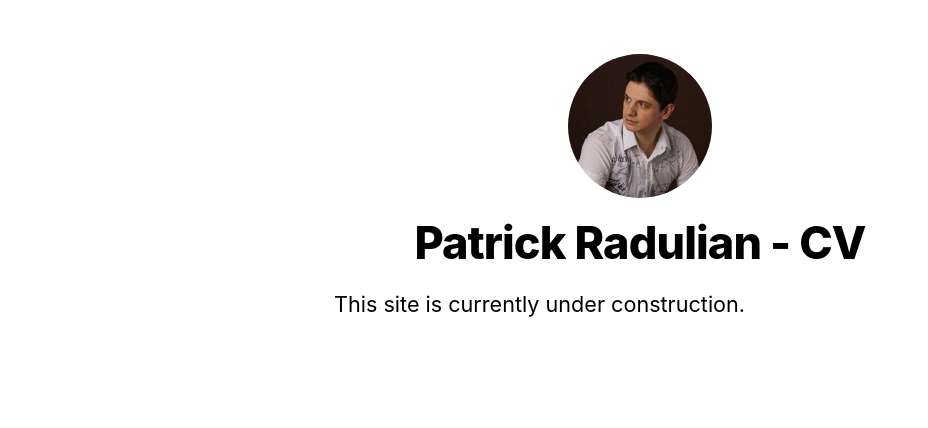
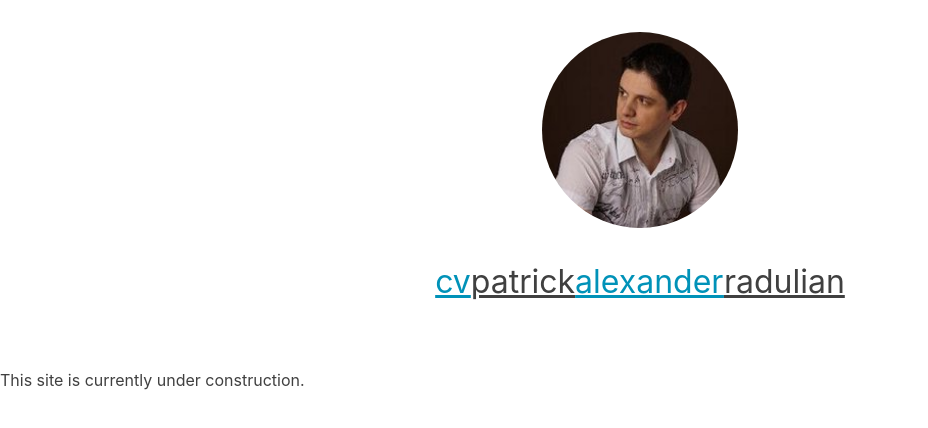
Before and after one commit to patrick-radulian/cv, a Next.js app: page / in a window 1280 px wide. Shown: the top 428 px of the page, without its empty margins (0-928 px from the left). Built offline with nearby package versions, Linux system fonts and the light colour scheme.

Commit message:
Restructure header and implement name field

```diff
--- a/components/date.tsx
+++ b/components/date.tsx
@@ -1,6 +1,7 @@
 import { parseISO, format } from 'date-fns'
 
 export default function Date({ dateString }: { dateString: string }) {
-  const date = parseISO(dateString)
-  return <time dateTime={dateString}>{format(date, 'LLLL d, yyyy')}</time>
+    const date = parseISO(dateString);
+
+    return <time dateTime={dateString}>{format(date, 'LLLL d, yyyy')}</time>
 }
--- /dev/null
+++ b/components/header/header.module.css
@@ -0,0 +1,15 @@
+.header {
+    display: flex;
+    flex-direction: column;
+    align-items: center;
+    margin: 2rem;
+}
+
+.profileImage {
+    border-radius: 50%;
+}
+
+.name {
+    font-size: 2rem;
+    margin: 2rem;
+}
--- /dev/null
+++ b/components/header/header.tsx
@@ -0,0 +1,18 @@
+import Image from "next/image"
+import styles from "./header.module.css"
+import utilStyles from "../../styles/utils.module.css";
+
+export default function Header() {
+    return (
+        <header className={styles.header}>
+            <Image priority src="/images/profile.jpg" className={styles.profileImage} height={196} width={196} alt="Patrick Radulian"/>
+
+            <div className={styles.name}>
+                <span className={`${utilStyles.colorSecondary} ${utilStyles.underline}`}>cv</span>
+                <span className={utilStyles.underline}>patrick</span>
+                <span className={`${utilStyles.colorSecondary} ${utilStyles.underline}`}>alexander</span>
+                <span className={utilStyles.underline}>radulian</span>
+            </div>
+        </header>
+    )
+}
--- a/components/layout.module.css
+++ /dev/null
@@ -1,15 +0,0 @@
-.container {
-    max-width: 36rem;
-    padding: 0 1rem;
-    margin: 3rem auto 6rem;
-  }
-
-  .header {
-    display: flex;
-    flex-direction: column;
-    align-items: center;
-  }
-
-  .backToHome {
-    margin: 3rem 0 0;
-  }
--- a/components/layout.tsx
+++ b/components/layout.tsx
@@ -3,9 +3,7 @@ import Image from 'next/image'
 import styles from './layout.module.css'
 import utilStyles from '../styles/utils.module.css'
 import Link from 'next/link'
-
-const name = "Patrick Radulian - CV"
-export const siteTitle = "Patrick Radulian"
+import Header from './header/header'
 
 interface ILayout {
     children: React.ReactNode
@@ -14,54 +12,16 @@ interface ILayout {
 
 export default function Layout({children, home}: ILayout) {
     return (
-    <div className={styles.container}>
+        <div>
             <Head>
                 <link rel="icon" href="/favicon.ico" />
-        <meta
-          name="description"
-          content="Patrick Radulian's CV"
-        />
-        <meta
-          property="og:image"
-          content={`https://og-image.vercel.app/${encodeURI(
-            siteTitle
-          )}.png?theme=light&md=0&fontSize=75px&images=https%3A%2F%2Fassets.zeit.co%2Fimage%2Fupload%2Ffront%2Fassets%2Fdesign%2Fnextjs-black-logo.svg`}
-        />
-        <meta name="og:title" content={siteTitle} />
-        <meta name="twitter:card" content="summary_large_image" />
+                <meta name="description" content="Patrick Radulian's CV"/>
+                <meta name="og:title" content="Patrick Radulian" />
             </Head>
 
-      <header className={styles.header}>
-        {home ? (
-          <>
-            <Image priority src="/images/profile.jpg" className={utilStyles.borderCircle} height={144} width={144} alt={name}/>
-            <h1 className={utilStyles.heading2Xl}>{name}</h1>
-          </>
-        ) : (
-          <>
-            <Link href="/">
-              <a>
-                <Image priority src="/images/profile.jpg" className={utilStyles.borderCircle} height={108} width={108} alt={name}/>
-              </a>
-            </Link>
-            <h2 className={utilStyles.headingLg}>
-              <Link href="/">
-                <a className={utilStyles.colorInherit}>{name}</a>
-              </Link>
-            </h2>
-          </>
-        )}
-      </header>
+            <Header/>
 
             <main>{children}</main>
-
-      {!home && (
-        <div className={styles.backToHome}>
-          <Link href="/">
-            <a>← Back to home</a>
-          </Link>
-        </div>
-      )}
         </div>
     )
 }
--- a/lib/posts.tsx
+++ /dev/null
@@ -1,69 +0,0 @@
-import fs from 'fs'
-import path from 'path'
-import matter from 'gray-matter'
-import remark from 'remark'
-import html from 'remark-html'
-
-const postsDirectory = path.join(process.cwd(), 'posts')
-
-export function getSortedPostsData() {
-  // Get file names under /posts
-  const fileNames = fs.readdirSync(postsDirectory)
-  const allPostsData = fileNames.map(fileName => {
-    // Remove ".md" from file name to get id
-    const id = fileName.replace(/\.md$/, '')
-
-    // Read markdown file as string
-    const fullPath = path.join(postsDirectory, fileName)
-    const fileContents = fs.readFileSync(fullPath, 'utf8')
-
-    // Use gray-matter to parse the post metadata section
-    const matterResult = matter(fileContents)
-
-    // Combine the data with the id
-    return {
-      id,
-      ...(matterResult.data as { date: string; title: string })
-    }
-  })
-  // Sort posts by date
-  return allPostsData.sort((a, b) => {
-    if (a.date < b.date) {
-      return 1
-    } else {
-      return -1
-    }
-  })
-}
-
-export function getAllPostIds() {
-  const fileNames = fs.readdirSync(postsDirectory)
-  return fileNames.map(fileName => {
-    return {
-      params: {
-        id: fileName.replace(/\.md$/, '')
-      }
-    }
-  })
-}
-
-export async function getPostData(id: string) {
-  const fullPath = path.join(postsDirectory, `${id}.md`)
-  const fileContents = fs.readFileSync(fullPath, 'utf8')
-
-  // Use gray-matter to parse the post metadata section
-  const matterResult = matter(fileContents)
-
-  // Use remark to convert markdown into HTML string
-  const processedContent = await remark()
-    .use(html)
-    .process(matterResult.content)
-  const contentHtml = processedContent.toString()
-
-  // Combine the data with the id and contentHtml
-  return {
-    id,
-    contentHtml,
-    ...(matterResult.data as { date: string; title: string })
-  }
-}
--- a/pages/_app.tsx
+++ b/pages/_app.tsx
@@ -1,6 +1,6 @@
-import '../styles/global.css'
-import { AppProps } from 'next/app'
+import "../styles/global.css"
+import { AppProps } from "next/app"
 
 export default function App({ Component, pageProps }: AppProps) {
-  return <Component {...pageProps} />
+    return <Component {...pageProps}/>
 }
--- a/pages/api/hello.tsx
+++ b/pages/api/hello.tsx
@@ -1,5 +1,5 @@
 import { NextApiRequest, NextApiResponse } from 'next'
 
 export default (_: NextApiRequest, res: NextApiResponse) => {
-  res.status(200).json({ text: 'Hello' })
+    res.status(200).json({ text: 'Hello' });
 }
--- a/pages/index.tsx
+++ b/pages/index.tsx
@@ -1,37 +1,22 @@
-import Head from 'next/head'
-import Layout, { siteTitle } from '../components/layout'
+import Layout from '../components/layout'
 import utilStyles from '../styles/utils.module.css'
-import { getSortedPostsData } from '../lib/posts'
-import Link from 'next/link'
-import Date from '../components/date'
-import { GetStaticProps } from 'next'
 
-export default function Home({
-  allPostsData
-}: {
-  allPostsData: {
+interface IAllPostsData {
     date: string
     title: string
     id: string
-  }[]
-}) {
-  return (
-    <Layout home>
-      <Head>
-        <title>{siteTitle}</title>
-      </Head>
-      <section className={utilStyles.headingMd}>
-        This site is currently under construction.
-      </section>
-    </Layout>
-  )
 }
 
-export const getStaticProps: GetStaticProps = async () => {
-  const allPostsData = getSortedPostsData()
-  return {
-    props: {
-      allPostsData
-    }
-  }
+interface IHome {
+    allPostsData: Array<IAllPostsData>
 }
+
+export default function Home({ allPostsData }: IHome) {
+    return (
+        <Layout home>
+            <section>
+                This site is currently under construction.
+            </section>
+        </Layout>
+    )
+}
--- a/styles/global.css
+++ b/styles/global.css
@@ -1,11 +1,17 @@
+:root {
+    --primary: #404040;
+    --secondary: #0092B8;
+}
+
 html,
 body {
+    color: var(--primary);
     padding: 0;
     margin: 0;
     font-family: -apple-system, BlinkMacSystemFont, Segoe UI, Roboto, Oxygen, Ubuntu,
     Cantarell, Fira Sans, Droid Sans, Helvetica Neue, sans-serif;
-  line-height: 1.6;
-  font-size: 18px;
+    line-height: 1.4;
+    font-size: 16px;
 }
 
 * {
@@ -13,7 +19,7 @@ body {
 }
 
 a {
-  color: #0070f3;
+    color: var(--secondary);
     text-decoration: none;
 }
 
--- a/styles/utils.module.css
+++ b/styles/utils.module.css
@@ -1,52 +1,7 @@
-.heading2Xl {
-    font-size: 2.5rem;
-    line-height: 1.2;
-    font-weight: 800;
-    letter-spacing: -0.05rem;
-    margin: 1rem 0;
+.colorSecondary {
+    color: var(--secondary);
 }
 
-.headingXl {
-    font-size: 2rem;
-    line-height: 1.3;
-    font-weight: 800;
-    letter-spacing: -0.05rem;
-    margin: 1rem 0;
+.underline {
+    text-decoration: underline;
 }
-
-.headingLg {
-    font-size: 1.5rem;
-    line-height: 1.4;
-    margin: 1rem 0;
-}
-
-.headingMd {
-    font-size: 1.2rem;
-    line-height: 1.5;
-}
-
-.borderCircle {
-    border-radius: 9999px;
-}
-
-.colorInherit {
-    color: inherit;
-}
-
-.padding1px {
-    padding-top: 1px;
-}
-
-.list {
-    list-style: none;
-    padding: 0;
-    margin: 0;
-}
-
-.listItem {
-    margin: 0 0 1.25rem;
-}
-
-.lightText {
-    color: #666;
-}
```
Also changed, not shown: pages/posts/[id].tsx (+10 -4 lines). Lines whose indentation alone changed are shown as unchanged.
